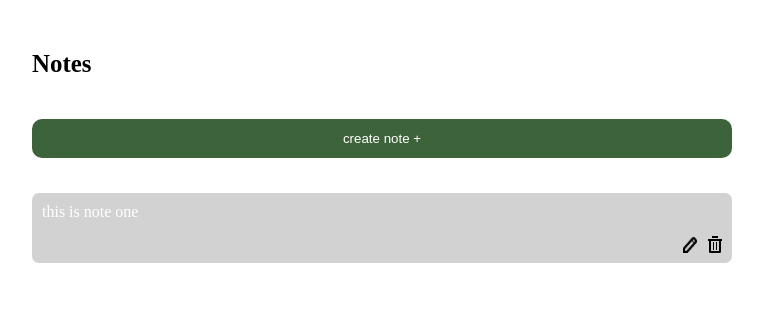
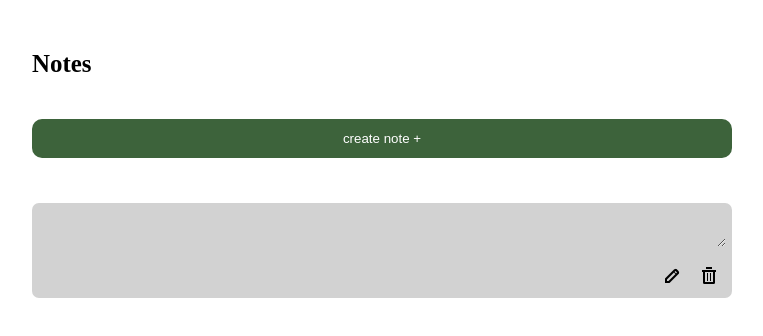
Before and after one commit to ayda-sh/note-application, a plain HTML site: page index.html in a window 1280 px wide. Both pictures are taken after a click on the button "create note +". Shown: the whole page, without its empty margins (258-1021 px from the left). Drawn offline with Linux system fonts and the light colour scheme.

Commit message:
Adding and deleting notes

```diff
--- a/app.js
+++ b/app.js
@@ -0,0 +1,33 @@
+const formEl = document.querySelector("form")
+const noteContainerEl = document.querySelector(".note-container")
+
+
+
+formEl.addEventListener("submit", (event) => {
+    event.preventDefault()
+    const noteBoxEl = document.createElement("div")
+    const textAreaEl = document.createElement("textarea")
+    const removeEdit = document.createElement("div")
+    const buttonEdit = document.createElement("button")
+    const buttonRemove = document.createElement("button")
+
+
+
+    noteBoxEl.classList.add("note-box")
+    textAreaEl.classList.add("textarea")
+    removeEdit.classList.add("remove-edit")
+    noteContainerEl.appendChild(noteBoxEl)
+    noteBoxEl.append(textAreaEl, removeEdit)
+    removeEdit.append(buttonEdit, buttonRemove)
+
+    buttonEdit.innerHTML = ' <img src="./images/Vector.png">'
+    buttonRemove.innerHTML = ' <img src="./images/Vector (1).png">'
+
+    buttonRemove.addEventListener("click", () => {
+        noteContainerEl.removeChild(noteBoxEl);
+    });
+
+
+
+
+})
--- a/index.html
+++ b/index.html
@@ -15,16 +15,22 @@
             </div>
 
             <div class="cerate-note">
-                <button>create note +</button>
+                <form action="">
+                    <button class="btn" type="submit">create note +</button>
+                </form>
             </div>
 
-            <div class="note-box">
-                <div class="text">this is note one</div>
-                <div class="remove-edit">
-                    <img src="./images/Vector.png" alt="">
-                    <img src="./images/Vector (1).png" alt="">
-                </div>
+            <div class="note-container">
+                     <!-- <div class="note-box">
+                            <textarea name="" id="textarea" class="textarea"></textarea>
+                            <div class="remove-edit">
+                                <img src="./images/Vector.png" alt="">
+                                <img src="./images/Vector (1).png" alt="">
+                            </div>
+                        </div> -->
             </div>
+
+
         </div>
     </div>
 
--- a/style.css
+++ b/style.css
@@ -25,16 +25,29 @@
    margin-bottom: 35px;
 }
 
-.note-box {
+.note-container .note-box {
     background-color: #D2D2D2;
     border-radius: 7px;
     color: #fff;
     padding: 10px;
+    margin-top: 10px;
 }
 
-.remove-edit {
+.note-container .remove-edit {
     justify-content: flex-end;
     display: flex;
     gap: 10px;
     margin-top: 15px;
 }
+
+.note-container .remove-edit button {
+    background-color: transparent;
+    border: none;
+}
+
+.note-container .note-box .textarea {
+    background: transparent;
+    border: none;
+    width: 100%;
+    outline: none;
+}
```
